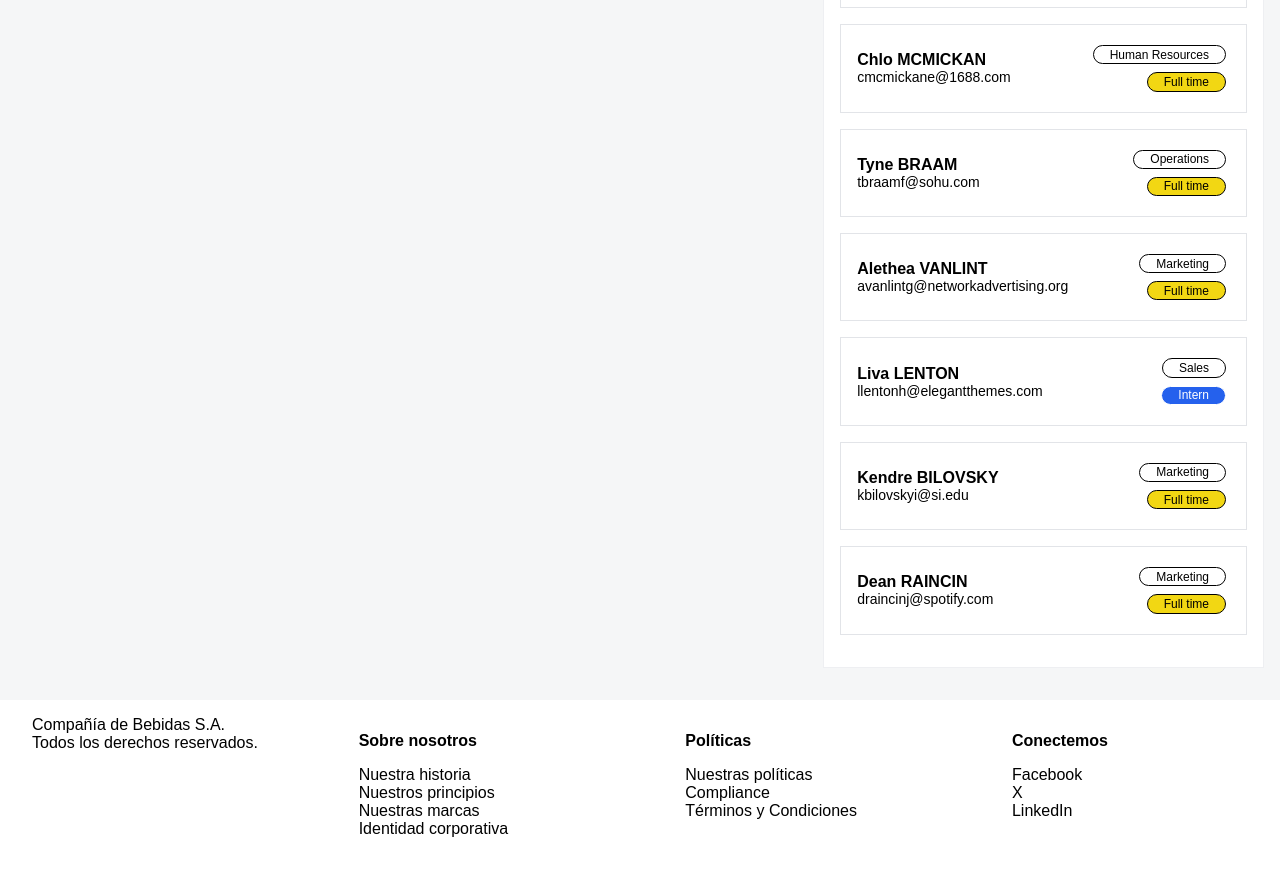
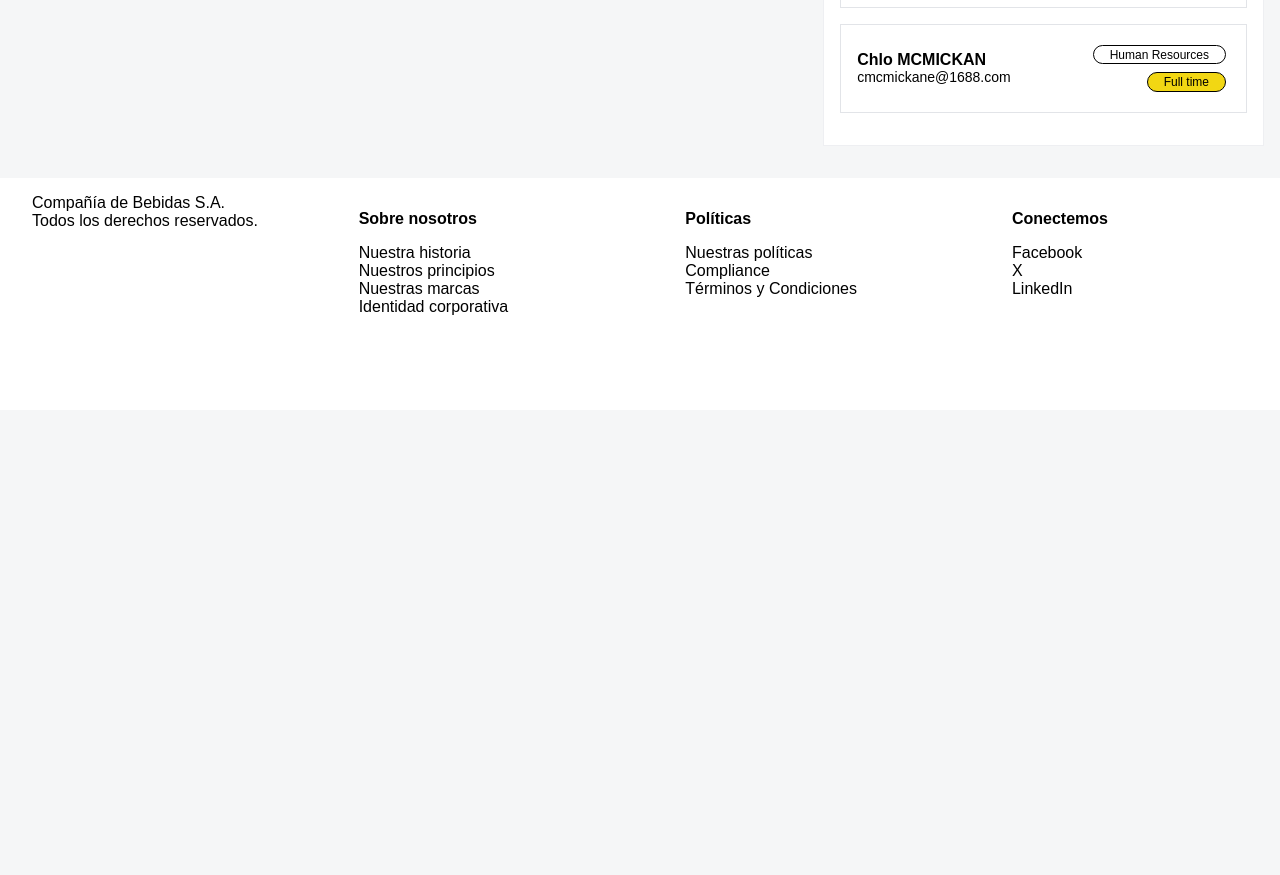
Before and after one commit to gonzaloalonsofiks/angular-coderhouse, an Angular app: page / in a window 1280 px wide. Shown: the part 1580-2455 px from the top of the page. After the commit the page ends 1990 px from the top, so only its background shows below. Built offline with nearby package versions, Linux system fonts and the light colour scheme.

Commit message:
Add Active status to Employee interface

```diff
--- a/src/app/employee-list/employee-list.component.ts
+++ b/src/app/employee-list/employee-list.component.ts
@@ -16,6 +16,7 @@ export class EmployeeListComponent {
       job_title: 'Marketing Manager',
       job_area: 'Marketing',
       contract_type: 'Full time',
+      active: true,
     },
     {
       first_name: 'Briggs',
@@ -25,6 +26,7 @@ export class EmployeeListComponent {
       job_title: 'Electrical Engineer',
       job_area: 'Human Resources',
       contract_type: 'Full time',
+      active: true,
     },
     {
       first_name: 'Aldus',
@@ -34,6 +36,7 @@ export class EmployeeListComponent {
       job_title: 'Associate Professor',
       job_area: 'Sales',
       contract_type: 'Intern',
+      active: true,
     },
     {
       first_name: 'Frederic',
@@ -43,6 +46,7 @@ export class EmployeeListComponent {
       job_title: 'Payment Adjustment Coordinator',
       job_area: 'Sales',
       contract_type: 'Full time',
+      active: true,
     },
     {
       first_name: 'Ambros',
@@ -52,6 +56,7 @@ export class EmployeeListComponent {
       job_title: 'Office Assistant II',
       job_area: 'Marketing',
       contract_type: 'Full time',
+      active: true,
     },
     {
       first_name: 'Lev',
@@ -61,6 +66,7 @@ export class EmployeeListComponent {
       job_title: 'Account Executive',
       job_area: 'Sales',
       contract_type: 'Full time',
+      active: true,
     },
     {
       first_name: 'Dari',
@@ -70,6 +76,7 @@ export class EmployeeListComponent {
       job_title: 'Internal Auditor',
       job_area: 'Marketing',
       contract_type: 'Full time',
+      active: true,
     },
     {
       first_name: 'Gwenette',
@@ -79,6 +86,7 @@ export class EmployeeListComponent {
       job_title: 'Geological Engineer',
       job_area: 'Operations',
       contract_type: 'Full time',
+      active: false,
     },
     {
       first_name: 'Rodolph',
@@ -88,6 +96,7 @@ export class EmployeeListComponent {
       job_title: 'Cost Accountant',
       job_area: 'Operations',
       contract_type: 'Full time',
+      active: true,
     },
     {
       first_name: 'Pavia',
@@ -97,6 +106,7 @@ export class EmployeeListComponent {
       job_title: 'VP Quality Control',
       job_area: 'Sales',
       contract_type: 'Full time',
+      active: true,
     },
     {
       first_name: 'Vin',
@@ -106,6 +116,7 @@ export class EmployeeListComponent {
       job_title: 'Senior Editor',
       job_area: 'Human Resources',
       contract_type: 'Intern',
+      active: true,
     },
     {
       first_name: 'Barnett',
@@ -115,6 +126,7 @@ export class EmployeeListComponent {
       job_title: 'Project Manager',
       job_area: 'Marketing',
       contract_type: 'Full time',
+      active: false,
     },
     {
       first_name: 'Toinette',
@@ -124,6 +136,7 @@ export class EmployeeListComponent {
       job_title: 'Developer IV',
       job_area: 'Sales',
       contract_type: 'Intern',
+      active: true,
     },
     {
       first_name: 'Crissie',
@@ -133,6 +146,7 @@ export class EmployeeListComponent {
       job_title: 'Programmer IV',
       job_area: 'Marketing',
       contract_type: 'Full time',
+      active: true,
     },
     {
       first_name: 'Chlo',
@@ -142,51 +156,7 @@ export class EmployeeListComponent {
       job_title: 'Clinical Specialist',
       job_area: 'Human Resources',
       contract_type: 'Full time',
-    },
-    {
-      first_name: 'Tyne',
-      last_name: 'Braam',
-      email: 'tbraamf@sohu.com',
-      gender: 'Female',
-      job_title: 'Nurse',
-      job_area: 'Operations',
-      contract_type: 'Full time',
-    },
-    {
-      first_name: 'Alethea',
-      last_name: 'Vanlint',
-      email: 'avanlintg@networkadvertising.org',
-      gender: 'Female',
-      job_title: 'Chief Design Engineer',
-      job_area: 'Marketing',
-      contract_type: 'Full time',
-    },
-    {
-      first_name: 'Liva',
-      last_name: 'Lenton',
-      email: 'llentonh@elegantthemes.com',
-      gender: 'Female',
-      job_title: 'Senior Quality Engineer',
-      job_area: 'Sales',
-      contract_type: 'Intern',
-    },
-    {
-      first_name: 'Kendre',
-      last_name: 'Bilovsky',
-      email: 'kbilovskyi@si.edu',
-      gender: 'Female',
-      job_title: 'Help Desk Operator',
-      job_area: 'Marketing',
-      contract_type: 'Full time',
-    },
-    {
-      first_name: 'Dean',
-      last_name: 'Raincin',
-      email: 'draincinj@spotify.com',
-      gender: 'Male',
-      job_title: 'VP Marketing',
-      job_area: 'Marketing',
-      contract_type: 'Full time',
+      active: false,
     },
   ];
 }
--- a/src/app/interfaces/index.ts
+++ b/src/app/interfaces/index.ts
@@ -6,4 +6,5 @@ export interface Employee {
   job_title: string;
   job_area: string;
   contract_type: string;
+  active: boolean;
 }
```
